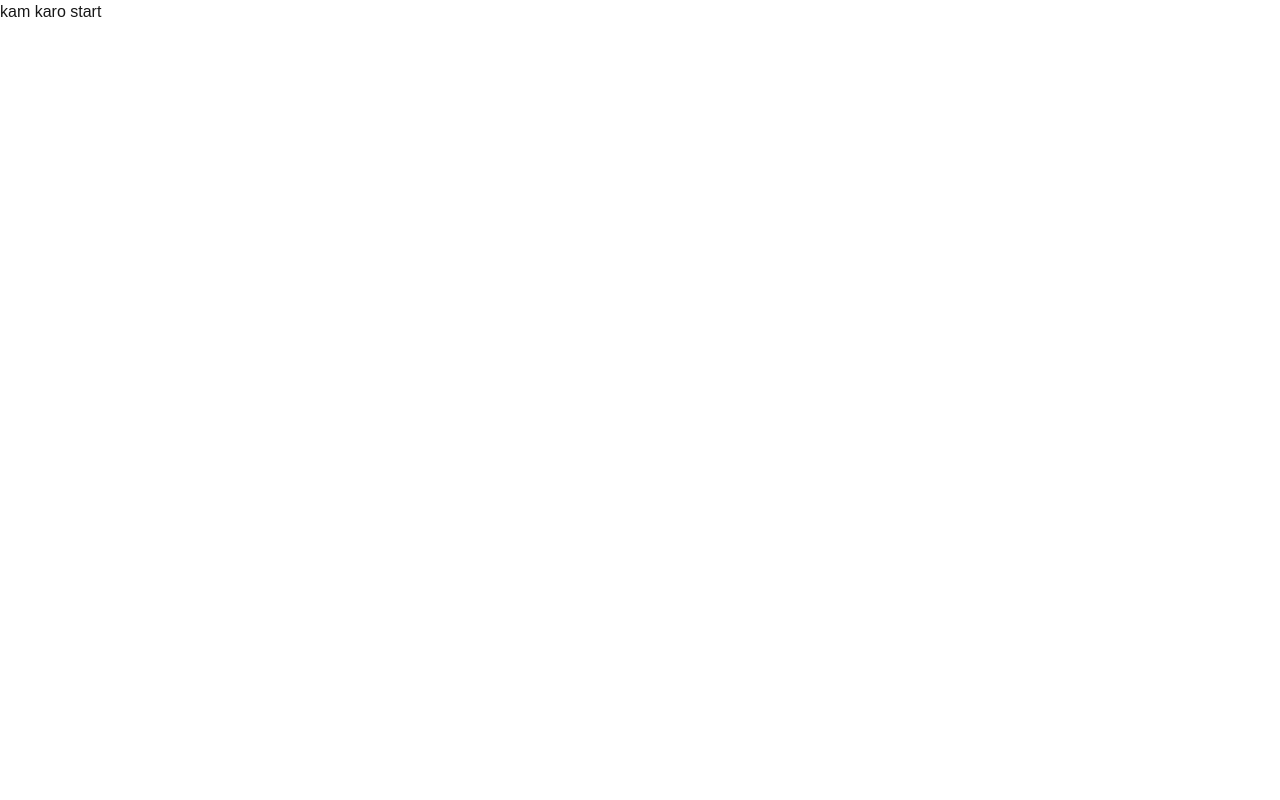
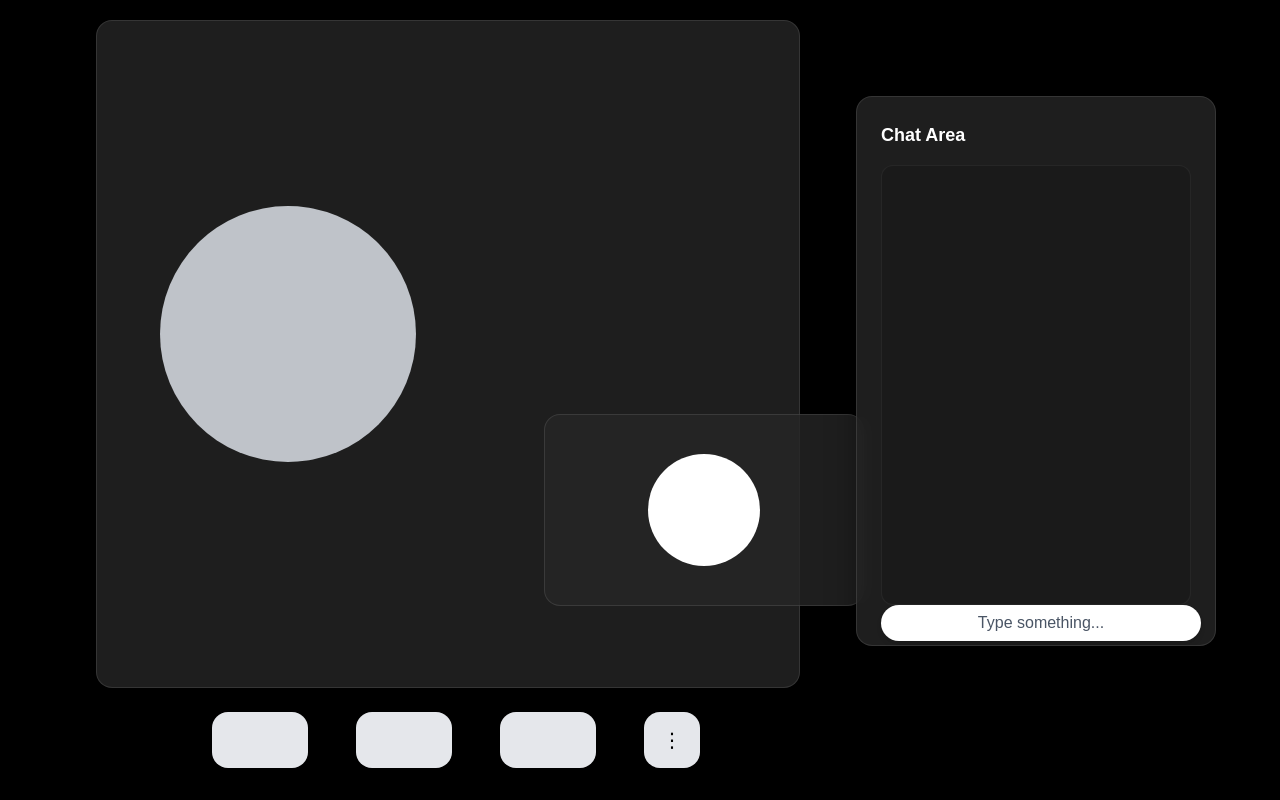
Before and after one commit to workonlly/healthkitsih, a Next.js app: page / in a window 1280 px wide. Built offline with nearby package versions, Linux system fonts and the light colour scheme.

Commit message:
video_call page added

```diff
--- a/src/app/page.tsx
+++ b/src/app/page.tsx
@@ -1,8 +1,10 @@
 import Image from "next/image";
+import Vc_page from "../pages/vc_page"
 
 export default function Home() {
   return (
     <>
-    <div>kam karo start </div></>
+      <Vc_page />
+    </>
   );
 }
--- /dev/null
+++ b/src/components/background.tsx
@@ -0,0 +1,12 @@
+const background = () => {
+  return (
+    <div>
+    <div className="flex h-screen w-full bg-black gap-x-12 px-4">
+
+    </div>
+
+    </div>
+    )
+}
+
+export default background;
--- /dev/null
+++ b/src/components/navbar.tsx
@@ -0,0 +1,25 @@
+const Navbar = () => {
+
+    return (
+
+            <div className=" flex gap-24 absolute top-0 right-44 opacity-100 z-20 bg-transparent bg-opacity-60 text-white p-4  ">
+                <a
+                  href={`#$profile`}
+                  className="relative opacity-100 ms-10 font-normal text-lg  text-blue-50 hover:text-gray-50
+                   after:absolute after:-bottom-0.5 after:left-0 after:h-[2px] after:w-full
+                   after:origin-bottom-right after:scale-x-0 after:bg-neutral-800 after:transition-transform after:duration-300
+                   after:ease-[cubic-bezier(0.65_0.05_0.36_1)] hover:after:origin-bottom-left hover:after:scale-x-100 dark:after:bg-white cursor-pointer;"
+                >
+                  Profile
+                </a>
+
+                <button className="bg-white h-7 w-20 text-black rounded-xl hover:bg-gray-400 ">
+                       Sign Up
+                </button>
+
+            </div>
+
+    );
+}
+
+export default Navbar;
--- /dev/null
+++ b/src/pages/vc_page.tsx
@@ -0,0 +1,50 @@
+import Background from "../components/background";
+
+const vc_page = () => {
+  return (
+    <div>
+      <Background/>
+
+      <div className="absolute inset-0 z-10">
+
+        <div className="absolute left-24 right-[480px] top-5 bottom-28 rounded-2xl bg-neutral-800/80 backdrop-blur-sm border border-white/10 shadow-[0_10px_30px_rgba(0,0,0,0.35)]">
+          <div className="relative bottom-5 h-full w-full flex items-center justify-center">
+            <div className="h-48 w-48 md:h-64 md:w-64 rounded-full bg-gray-300/90" />
+            <div className="relative top-44 left-32 h-48 w-80 rounded-2xl bg-neutral-800/80 border border-white/10 flex items-center justify-center">
+              <div className="bg-white h-28 w-28 rounded-full"></div>
+            </div>
+          </div>
+        </div>
+
+
+        <div className="absolute right-16 top-24 w-[360px]">
+          <div className="rounded-2xl bg-neutral-800/80 backdrop-blur-sm border border-white/10 p-6 h-[550px] text-white shadow-[0_10px_30px_rgba(0,0,0,0.35)]">
+            <div className="text-lg font-semibold">Chat Area</div>
+            <div className="mt-4 h-[440px] rounded-xl bg-black/10 border border-white/5" />
+            <button className=" h-9 w-80  align-middle rounded-full bg-white  text-gray-600 text-balance shadow-md hover:bg-black transition">
+              Type something...
+            </button>
+          </div>
+        </div>
+
+
+        <div className="absolute left-4 right-96 bottom-8 flex items-center justify-center gap-12">
+          <button className="h-14 w-24 rounded-2xl bg-gray-200 text-black shadow-md hover:bg-gray-300 transition">
+            <span className="text-xl"></span>
+          </button>
+          <button className="h-14 w-24 rounded-2xl bg-gray-200 text-black shadow-md hover:bg-gray-300 transition">
+            <span className="text-xl"></span>
+          </button>
+          <button className="h-14 w-24 rounded-2xl bg-gray-200 text-black shadow-md hover:bg-gray-300 transition">
+            <span className="text-xl"></span>
+          </button>
+          <button className="h-14 w-14 rounded-2xl bg-gray-200 text-black shadow-md hover:bg-gray-300 transition">
+            <span className="text-xl">⋮</span>
+          </button>
+        </div>
+      </div>
+    </div>
+  );
+};
+
+export default vc_page;
```
Also changed, not shown: src/components/button.tsx (added).
